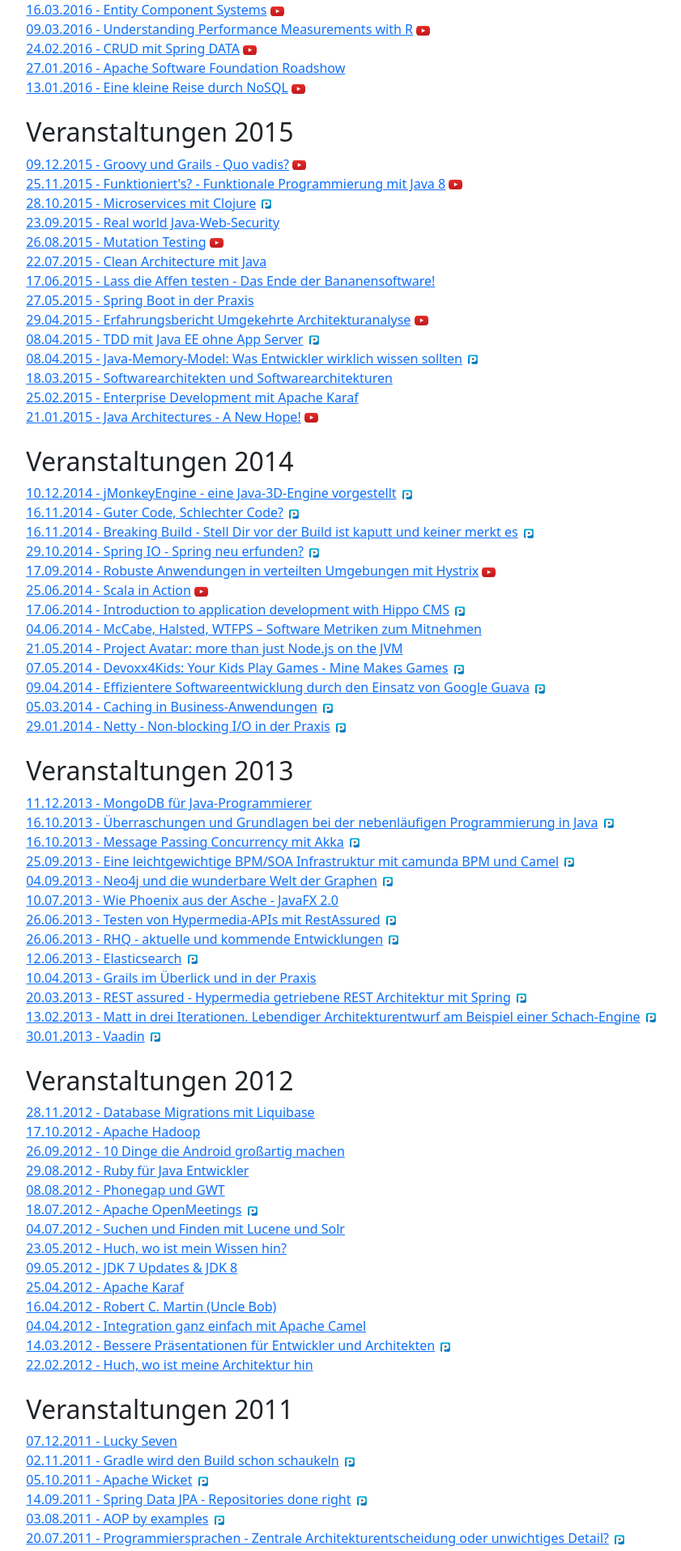
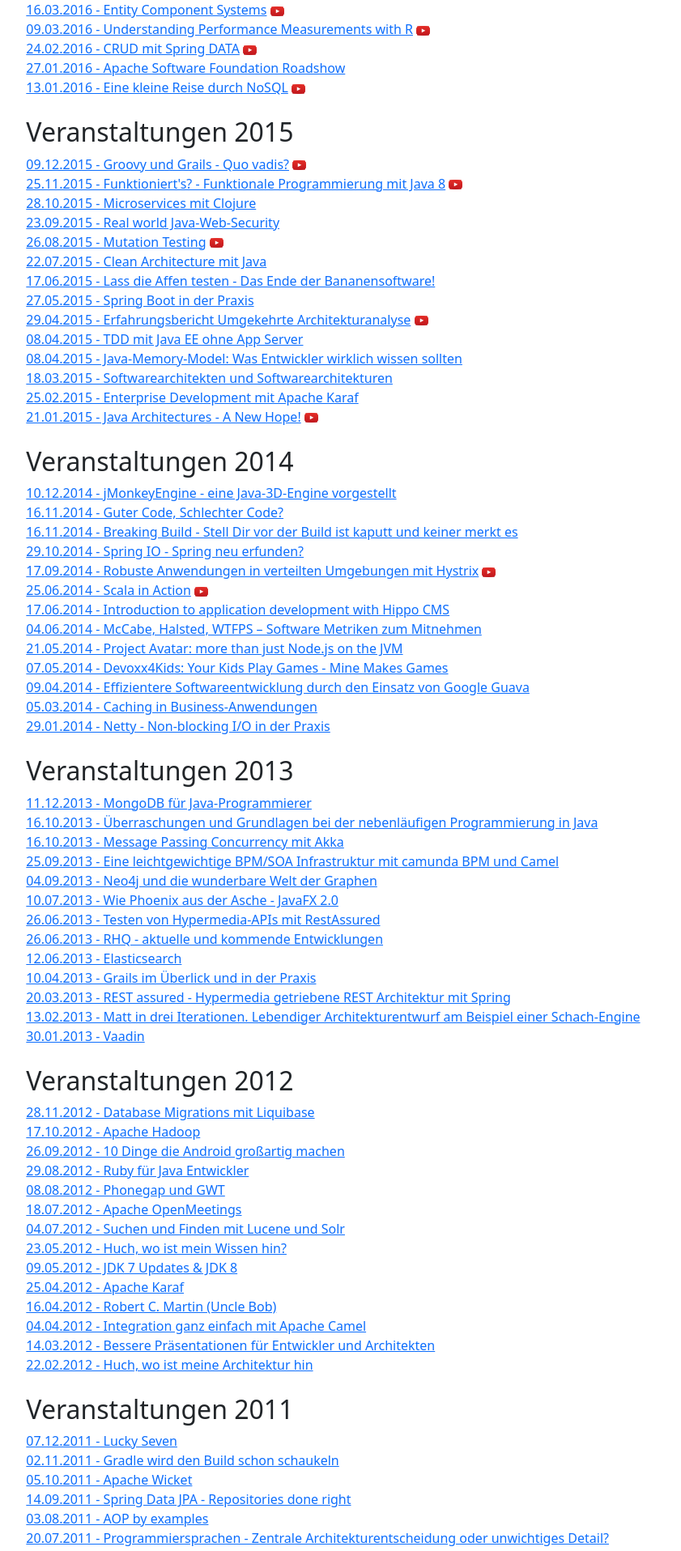
Before and after one commit to jugka/jugka-site, a Jekyll site: the page built from events.html, in a window 1280 px wide. Shown: the part 2393-4309 px from the top of the page at 81% size, without its empty margins (193-1034 px from the left). Built offline with Jekyll 4.4.1, drawn with Linux system fonts in a browser that asks for light colours.

Commit message:
Removed parleys

```diff
--- a/_layouts/events.html
+++ b/_layouts/events.html
@@ -13,6 +13,5 @@
     {% capture year %}{{currentyear}}{% endcapture %}
   {% endif %}
     <a href="{{ site.baseurl }}{{ post.url }}">{{ post.date | date: "%d.%m.%Y" }} - {{ post.title }}</a>
-    {% if post['parleys'] != null %}<a href="{{post['parleys'] }}"><img src="{{ site.baseurl }}/assets/img/icon/parleys.png"/></a>{% endif %}
     {% if post['youtube'] != null %}<a href="{{post['youtube'] }}"><img src="{{ site.baseurl }}/assets/img/icon/youtube.png" alt="Youtube Icon"></a>{% endif %}<br>
 {% endfor %}
```
